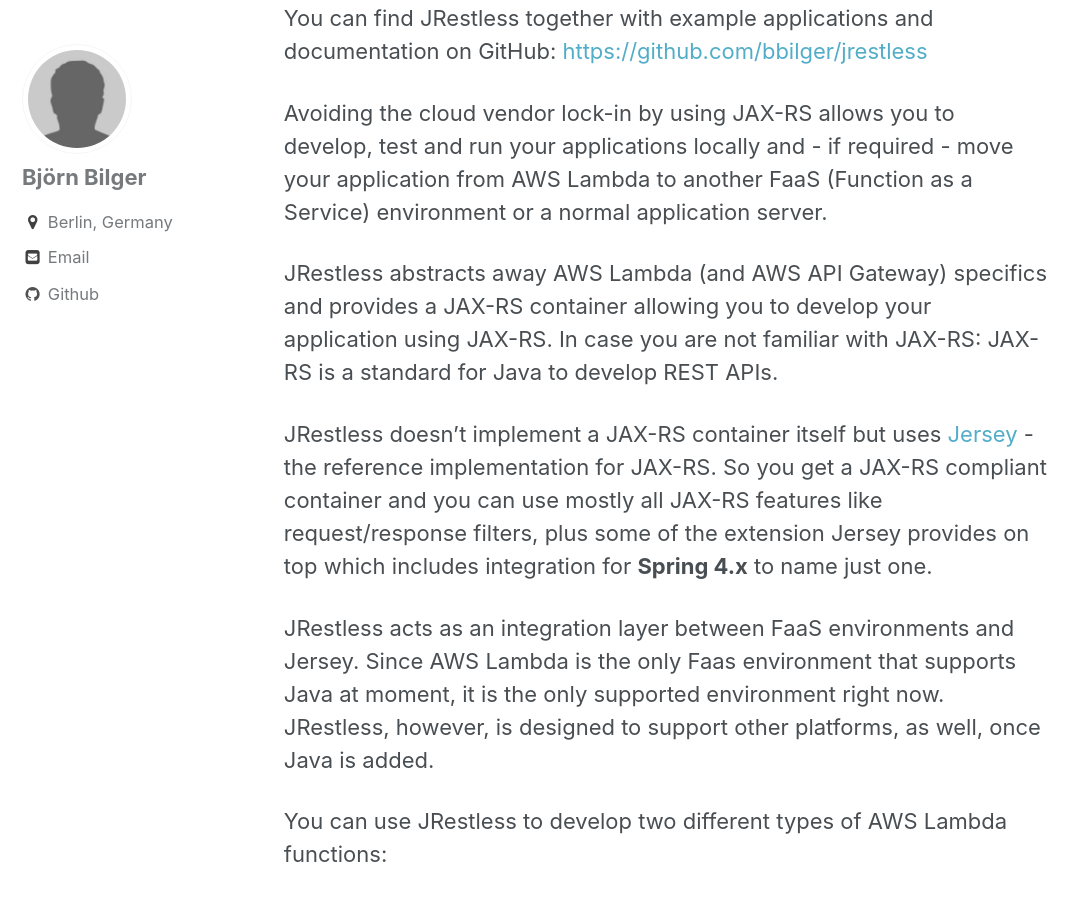
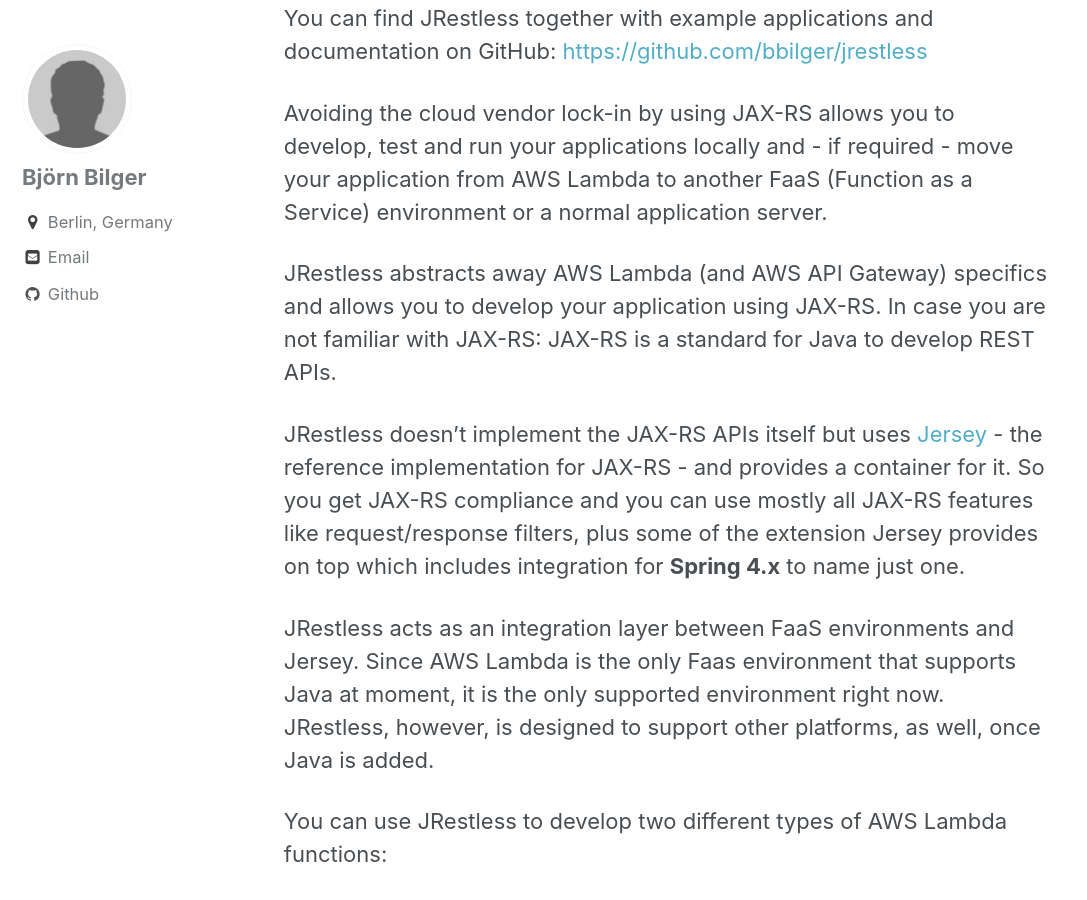
Before and after one commit to bbilger/yabapal, a Jekyll site: the page built from _posts/2016-10-20-jrestless.md, in a window 1280 px wide and 900 px high, scrolled down 776 px. Shown: the whole window, without its empty margins (0-1087 px from the left). Built offline with Jekyll 4.4.1, drawn with Linux system fonts in a browser that asks for light colours.

Commit message:
be more precise about JRestless being a Jersey container

```diff
--- a/_posts/2016-10-20-jrestless.md
+++ b/_posts/2016-10-20-jrestless.md
@@ -27,9 +27,9 @@ You can find JRestless together with example applications and documentation on G
 
 Avoiding the cloud vendor lock-in by using JAX-RS allows you to develop, test and run your applications locally and - if required - move your application from AWS Lambda to another FaaS (Function as a Service) environment or a normal application server.
 
-JRestless abstracts away AWS Lambda (and AWS API Gateway) specifics and provides a JAX-RS container allowing you to develop your application using JAX-RS. In case you are not familiar with JAX-RS: JAX-RS is a standard for Java to develop REST APIs.
+JRestless abstracts away AWS Lambda (and AWS API Gateway) specifics and allows you to develop your application using JAX-RS. In case you are not familiar with JAX-RS: JAX-RS is a standard for Java to develop REST APIs.
 
-JRestless doesn't implement a JAX-RS container itself but uses [Jersey](https://jersey.java.net/) - the reference implementation for JAX-RS. So you get a JAX-RS compliant container and you can use mostly all JAX-RS features like request/response filters, plus some of the extension Jersey provides on top which includes integration for **Spring 4.x** to name just one.
+JRestless doesn't implement the JAX-RS APIs itself but uses [Jersey](https://jersey.java.net/) - the reference implementation for JAX-RS - and provides a container for it. So you get JAX-RS compliance and you can use mostly all JAX-RS features like request/response filters, plus some of the extension Jersey provides on top which includes integration for **Spring 4.x** to name just one.
 
 JRestless acts as an integration layer between FaaS environments and Jersey. Since AWS Lambda is the only Faas environment that supports Java at moment, it is the only supported environment right now. JRestless, however, is designed to support other platforms, as well, once Java is added.
 
```
Also changed, not shown: other parts of _posts/2016-10-20-jrestless.md (+1 -1 lines).
